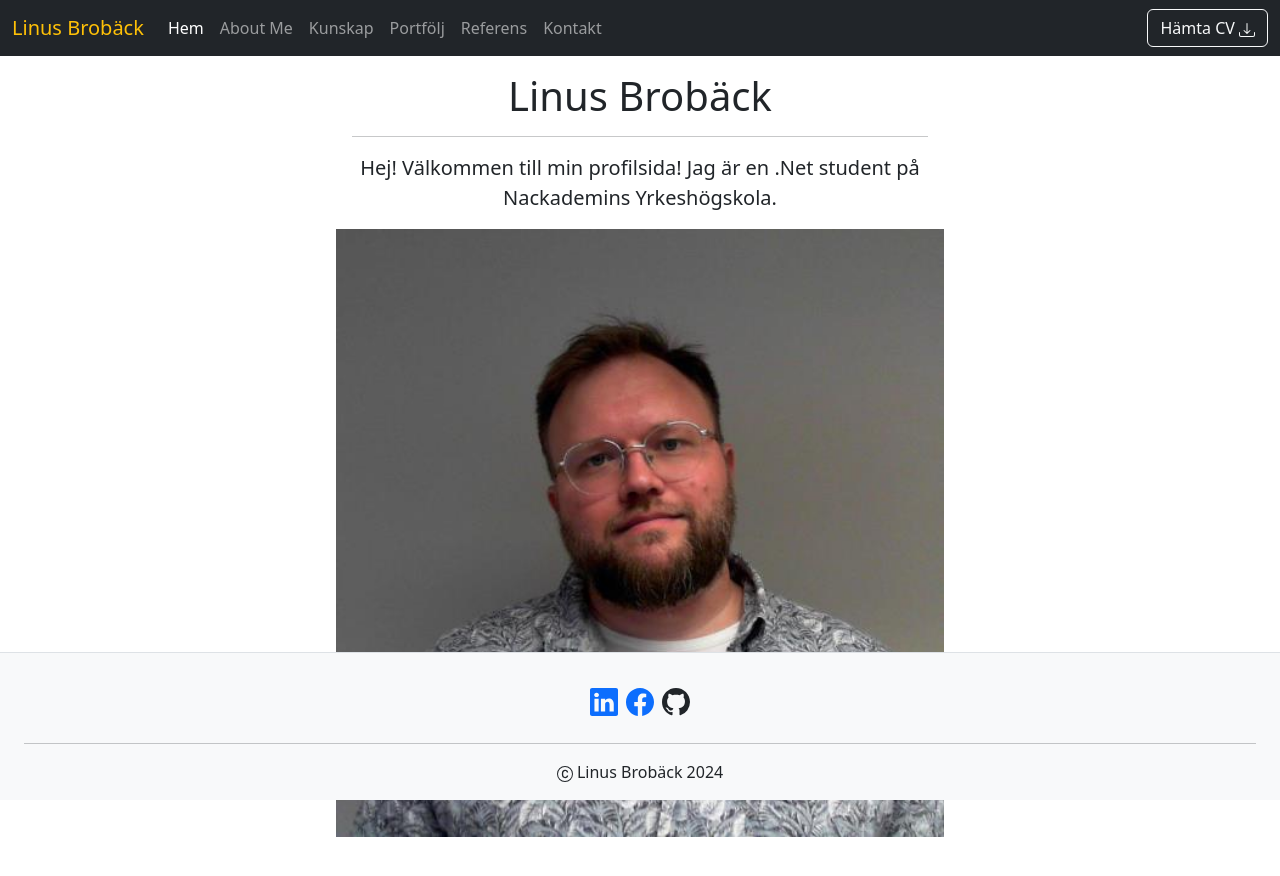
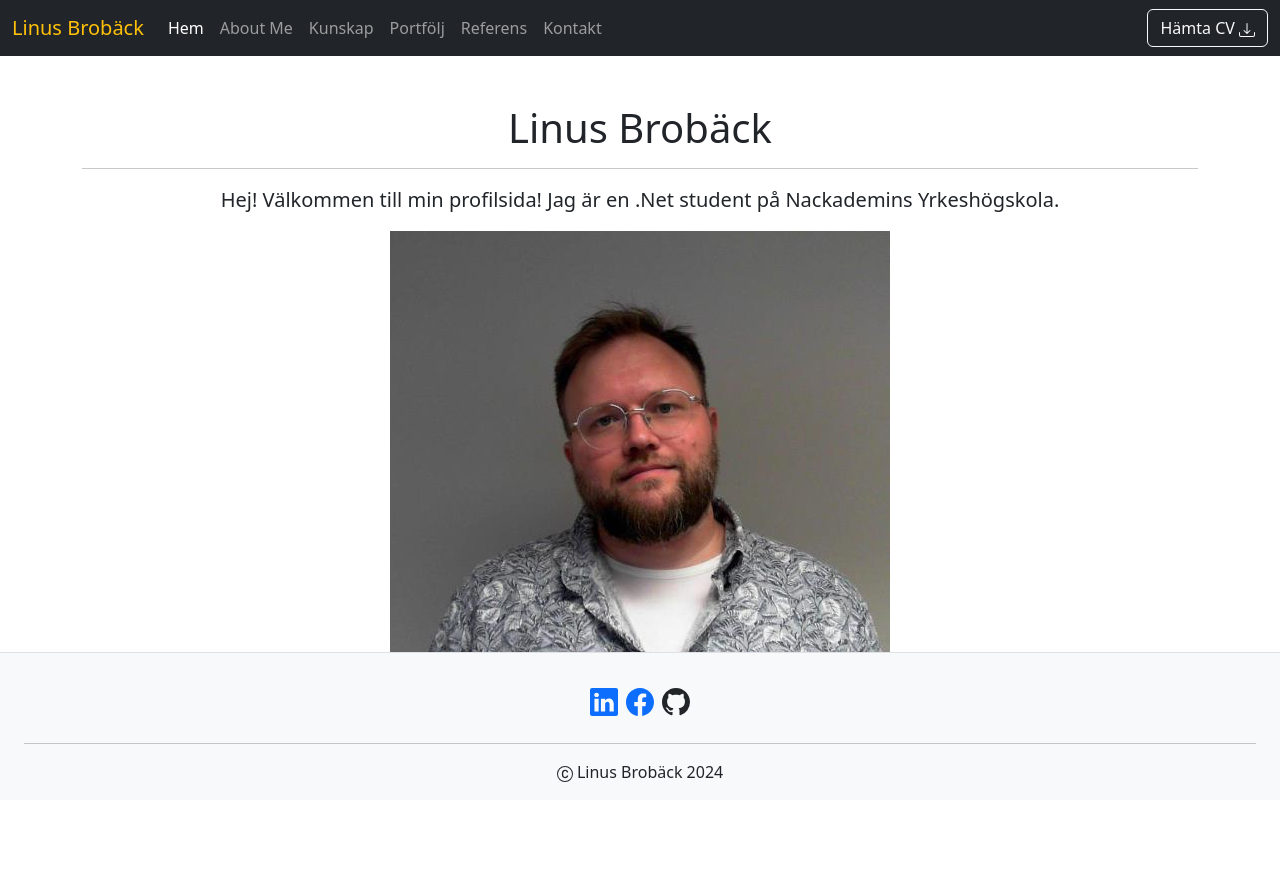
Before and after one commit to Limpan89/Portfolio, a React app in the folder portfolio/: page / in a window 1280 px wide. Shown: the top 876 px of the page. Built offline with nearby package versions, Linux system fonts and the light colour scheme; the HTML template or start-up script is replaced by a standard one.

Commit message:
cleaned up bootstrap stylings

```diff
--- a/portfolio/src/components/AboutMe.jsx
+++ b/portfolio/src/components/AboutMe.jsx
@@ -2,8 +2,9 @@
 function AboutMe() {
 
   return (
-    <main className="container">
-      <h1 className="text-center mt-5 mb-4">About Me</h1>
+    <main className="container mt-5">
+      <h1 className="text-center">About Me</h1>
+      <hr />
       <p className="lead">Jag är född och uppvuxen här i Stockholm. Jag älskar staden hur den har en rik historia men samtidigt blickar mot framtiden och anammar nya tekniker. Själv är jag mycket detsamma då jag älskar historia men även brinner för ny teknik.</p>
       <p>Jag har tampats med depression under flera år och har upplevt på första hand hur teknologi kan både vara positivt och negativt för vår mentala hälsa. Jag vill göra mitt för att bygga teknologi som hjälper människor.</p>
       <img className="rounded mx-auto d-block" src="src/assets/ProfileImage.jpg" alt="profil bild" />
--- a/portfolio/src/components/Contact.jsx
+++ b/portfolio/src/components/Contact.jsx
@@ -43,9 +43,11 @@ function Contact() {
   })
 
   return (
-    <main className="container bg-light border mt-5">
-      <form className="row g-3 m-2" onSubmit={formik.handleSubmit}>
-        <h1 className="text-center">Kontakt Formulär</h1>
+    <main className="container mt-5">
+      <h1 className="text-center">Kontakt</h1>
+      <hr />
+      <form className="row g-3 bg-light border mt-1" onSubmit={formik.handleSubmit}>
+        <h4 className="text-center">Kontakt formulär</h4>
         <div className="col-md-6">
           <label className="form-label" htmlFor="firstName">Förnamn</label>
           <input
--- a/portfolio/src/components/Home.jsx
+++ b/portfolio/src/components/Home.jsx
@@ -3,15 +3,11 @@ import './Home.css'
 function Home() {
 
   return (
-    <main className="cover-container d-flex w-100 h-100 p-3 mx-auto flex-column text-center">
-      <div className="px-3">
-        <section className="inner cover">
-          <h1 className="cover-heading">Linus Brobäck</h1>
-          <hr />
-          <p className="lead">Hej! Välkommen till min profilsida! Jag är en .Net student på Nackademins Yrkeshögskola.</p>
-        </section>
-      </div>
-      <img src="./src/assets/ProfileImage.jpg" alt="" />
+    <main className="container text-center mt-5">
+      <h1>Linus Brobäck</h1>
+      <hr />
+      <p className="lead">Hej! Välkommen till min profilsida! Jag är en .Net student på Nackademins Yrkeshögskola.</p>
+      <img src="./src/assets/ProfileImage.jpg" alt="Profilbild" />
     </main>
   )
 }
--- a/portfolio/src/components/Knowledge.jsx
+++ b/portfolio/src/components/Knowledge.jsx
@@ -5,10 +5,10 @@ import { Database } from "react-bootstrap-icons"
 function Knowledge() {
 
   return (
-    <main className="container">
-      <h1 className="text-center mt-5 mb-4">Kunskap</h1>
+    <main className="container mt-5">
+      <h1 className="text-center">Kunskap</h1>
+      <hr />
       <p className="lead">Jag har bekantat mig med ett antal olika teknologier och jag gillar att lära mig nya och att födjupa mig för att ständigt utvecklas. Nedan redovisar jag några av de teknologier jag är mest bekväm med.</p>
-      <hr />
       <section className="container my-5">
         <div className="row d-flex justify-content-around g-3">
           <KnowledgeCard
--- a/portfolio/src/components/Portfolio.jsx
+++ b/portfolio/src/components/Portfolio.jsx
@@ -3,8 +3,8 @@ import PortfolioCard from "./PortfolioCard"
 function Portfolio() {
 
   return (
-    <main className="container">
-      <h1 className="text-center pt-5">Portfölj</h1>
+    <main className="container mt-5">
+      <h1 className="text-center">Portfölj</h1>
       <hr />
       <div className="row d-flex justify-content-around g-3">
         <PortfolioCard
--- a/portfolio/src/components/Reference.jsx
+++ b/portfolio/src/components/Reference.jsx
@@ -3,7 +3,7 @@ import { Headset, MortarboardFill } from "react-bootstrap-icons"
 function Reference() {
 
   return (
-    <main className="container bg-light mt-5">
+    <main className="container mt-5">
       <h1 className="text-center">Referenser</h1>
       <hr />
       <article className="container row">
```
